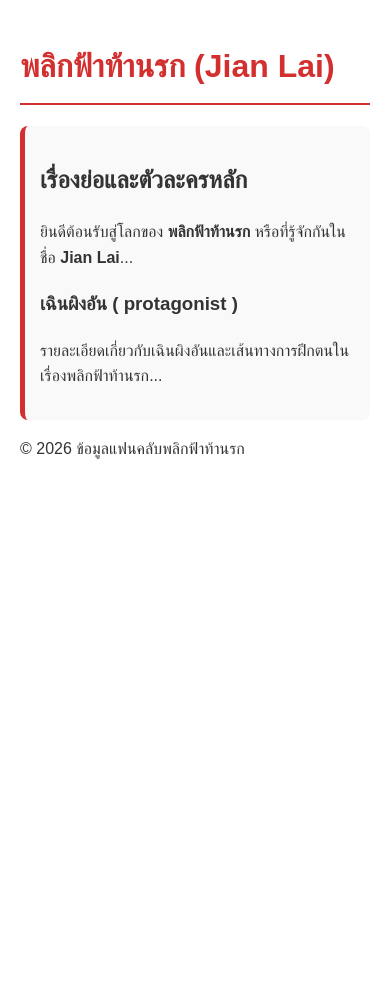
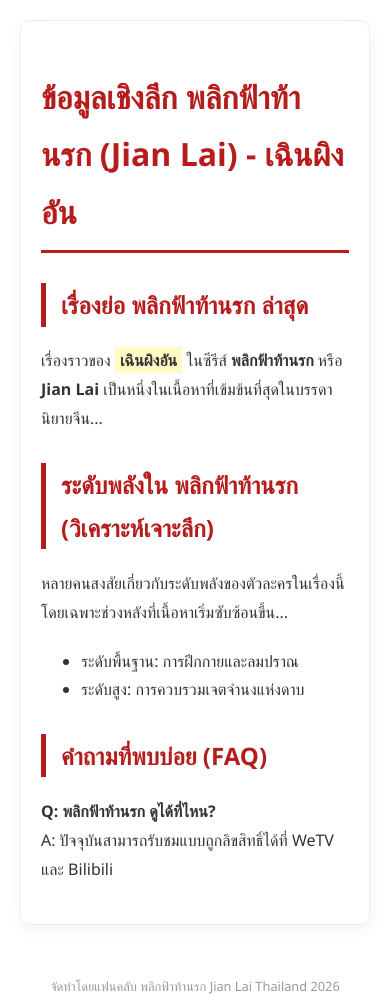
Before and after one commit to Sunday46fu/Zazu.com, a plain HTML site: page index.html in a window 390 px wide. Before the commit the page ends 844 px from the top, so only its background shows below. Drawn offline with Linux system fonts and the light colour scheme.

Commit message:
Update via Mobile

```diff
--- a/index.html
+++ b/index.html
@@ -4,32 +4,50 @@
     <meta charset="UTF-8">
     <meta name="viewport" content="width=device-width, initial-scale=1.0">
 
-    <title>พลิกฟ้าท้านรก (Jian Lai) - สรุปเนื้อหา ข้อมูลตัวละคร และตอนล่าสุด</title>
+    <title>พลิกฟ้าท้านรก (Jian Lai) สรุปเนื้อหา ระดับพลัง และเรื่องย่อล่าสุด 2026</title>
 
-    <meta name="description" content="รวมข้อมูลอนิเมะและนิยาย พลิกฟ้าท้านรก (Jian Lai) เรื่องราวของ เฉินผิงอัน ติดตามการอัปเดตล่าสุดและวิเคราะห์เนื้อหาได้ที่นี่">
+    <meta name="description" content="เจาะลึกเนื้อหา พลิกฟ้าท้านรก (Jian Lai) วิเคราะห์ระดับพลังเฉินผิงอัน และสรุปเนื้อหานิยาย/อนิเมะทุกตอน อ่านเลยที่นี่">
 
-    <meta name="keywords" content="พลิกฟ้าท้านรก, Jian Lai, เฉินผิงอัน, นิยายจีน, อนิเมะจีน">
+    <meta name="google-site-verification" content="ใส่โค้ดจากGSCของท่านที่นี่" />
 
     <style>
-        body { font-family: sans-serif; line-height: 1.6; color: #333; max-width: 800px; margin: auto; padding: 20px; }
-        h1 { color: #d32f2f; border-bottom: 2px solid #d32f2f; padding-bottom: 10px; }
-        .content-box { background: #f9f9f9; padding: 15px; border-radius: 8px; border-left: 5px solid #d32f2f; }
+        :root { --main-red: #b71c1c; --text-color: #333; }
+        body { font-family: 'Segoe UI', Tahoma, sans-serif; line-height: 1.8; color: var(--text-color); max-width: 800px; margin: auto; padding: 20px; background: #fff; }
+        h1 { color: var(--main-red); font-size: 2rem; border-bottom: 3px solid var(--main-red); padding-bottom: 10px; }
+        h2 { color: var(--main-red); margin-top: 30px; border-left: 5px solid var(--main-red); padding-left: 15px; }
+        p { margin-bottom: 20px; }
+        .highlight { background: #fff9c4; padding: 2px 5px; font-weight: bold; }
+        article { padding: 20px; border: 1px solid #eee; border-radius: 10px; box-shadow: 0 5px 15px rgba(0,0,0,0.05); }
     </style>
 </head>
 <body>
 
-    <h1>พลิกฟ้าท้านรก (Jian Lai)</h1>
+    <article>
+        <h1>ข้อมูลเชิงลึก พลิกฟ้าท้านรก (Jian Lai) - เฉินผิงอัน</h1>
 
-    <div class="content-box">
-        <h2>เรื่องย่อและตัวละครหลัก</h2>
-        <p>ยินดีต้อนรับสู่โลกของ <strong>พลิกฟ้าท้านรก</strong> หรือที่รู้จักกันในชื่อ <strong>Jian Lai</strong>...</p>
+        <section>
+            <h2>เรื่องย่อ พลิกฟ้าท้านรก ล่าสุด</h2>
+            <p>เรื่องราวของ <span class="highlight">เฉินผิงอัน</span> ในซีรีส์ <strong>พลิกฟ้าท้านรก</strong> หรือ <strong>Jian Lai</strong> เป็นหนึ่งในเนื้อหาที่เข้มข้นที่สุดในบรรดานิยายจีน...</p>
+        </section>
 
-        <h3>เฉินผิงอัน ( protagonist )</h3>
-        <p>รายละเอียดเกี่ยวกับเฉินผิงอันและเส้นทางการฝึกตนในเรื่องพลิกฟ้าท้านรก...</p>
-    </div>
+        <section>
+            <h2>ระดับพลังใน พลิกฟ้าท้านรก (วิเคราะห์เจาะลึก)</h2>
+            <p>หลายคนสงสัยเกี่ยวกับระดับพลังของตัวละครในเรื่องนี้ โดยเฉพาะช่วงหลังที่เนื้อหาเริ่มซับซ้อนขึ้น...</p>
+            <ul>
+                <li>ระดับพื้นฐาน: การฝึกกายและลมปราณ</li>
+                <li>ระดับสูง: การควบรวมเจตจำนงแห่งดาบ</li>
+            </ul>
+        </section>
 
-    <footer>
-        <p>&copy; 2026 ข้อมูลแฟนคลับพลิกฟ้าท้านรก</p>
+        <section>
+            <h2>คำถามที่พบบ่อย (FAQ)</h2>
+            <p><strong>Q: พลิกฟ้าท้านรก ดูได้ที่ไหน?</strong><br>
+            A: ปัจจุบันสามารถรับชมแบบถูกลิขสิทธิ์ได้ที่ WeTV และ Bilibili</p>
+        </section>
+    </article>
+
+    <footer style="text-align: center; margin-top: 50px; font-size: 0.8rem; color: #999;">
+        <p>จัดทำโดยแฟนคลับ พลิกฟ้าท้านรก Jian Lai Thailand 2026</p>
     </footer>
 
 </body>
```
